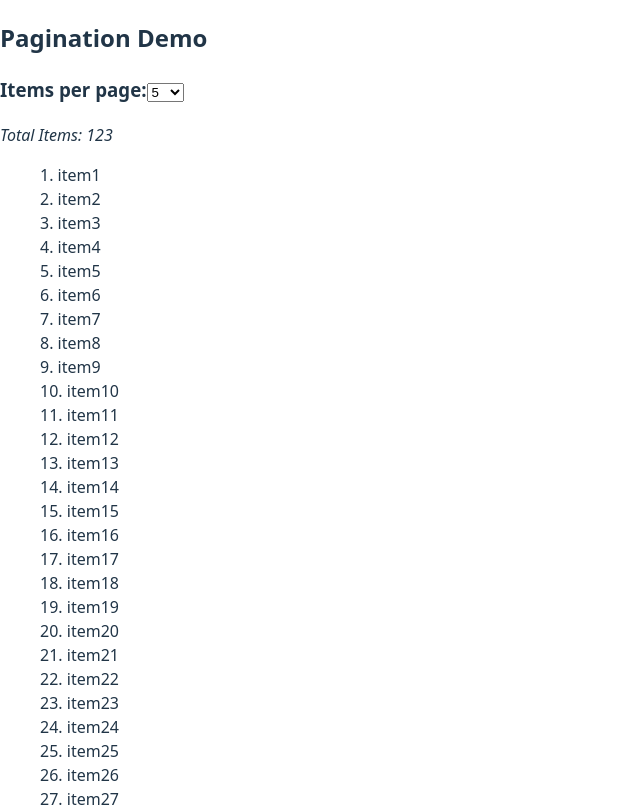
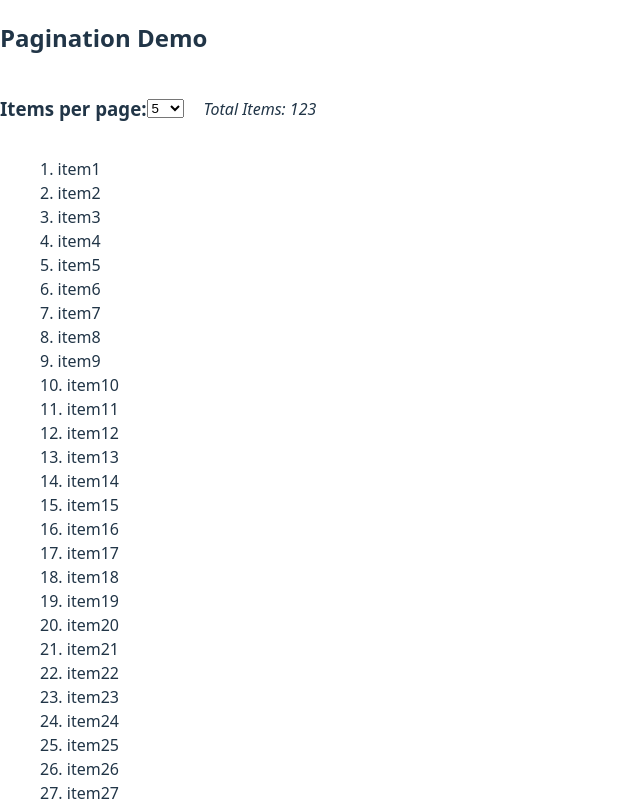
Before and after one commit to ScriptMang/lab10.2, a React (Vite) app: page / in a window 1280 px wide. Shown: the top 807 px of the page, without its empty margins (0-640 px from the left). Built offline with nearby package versions, Linux system fonts and the light colour scheme.

Commit message:
Reorganize item select and text that display the total number of items to look better

```diff
--- a/src/App.css
+++ b/src/App.css
@@ -1,3 +1,14 @@
 #currentItemList{
     list-style-type: none;
 }
+
+#itemsSelectContainer {
+    display: flex;
+    align-items: center;
+}
+
+#topItemBar {
+    display: flex;
+    align-items: center;
+    gap: 20px;
+}
--- a/src/components/PageItems.jsx
+++ b/src/components/PageItems.jsx
@@ -10,15 +10,20 @@ function PageItems({items, totalItems}) {
     return(
         <>
         <h2 id="pageTitle">Pagination Demo</h2>
-        <h3>Items per page:
-            <select name="numItems" id="number-of-items-select" defaultValue="5" onChange={()=>{}}>
+        <div id="topItemBar">
+            <div id="itemsSelectContainer">
+                <h3>Items per page:</h3>
+             <select name="numItems" id="number-of-items-select" defaultValue="5" onChange={()=>{}}>
                 <option value="5">5</option>
                 <option value="10">10</option>
                 <option value="15">15</option>
                 <option value="20">20</option>
-            </select>
-        </h3>
-        <div><i>Total Items: {totalItems}</i></div>
+             </select>
+            </div>
+
+            <div><i>Total Items: {totalItems}</i></div>
+        </div>
+
         <ul id="currentItemList">{itemList}</ul>
         </>
     )
```
